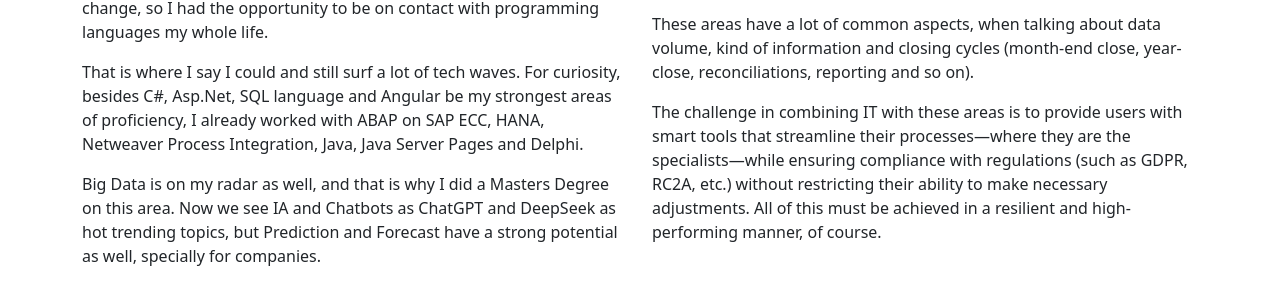
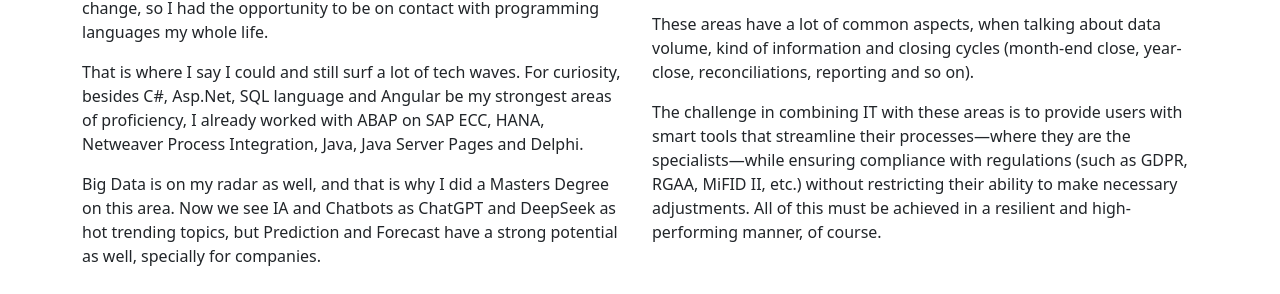
Before and after one commit to evaldosilva/evaldosilva.github.io, a plain HTML site: page index.html in a window 1280 px wide. Shown: the part 793-1087 px from the top of the page. Drawn offline with nearby package versions, Linux system fonts and the light colour scheme.

Commit message:
Typo fix

```diff
--- a/index.html
+++ b/index.html
@@ -82,9 +82,9 @@
             The challenge in combining IT with these areas is to provide users
             with smart tools that streamline their processes—where they are the
             specialists—while ensuring compliance with regulations (such as
-            GDPR, RC2A, etc.) without restricting their ability to make
-            necessary adjustments. All of this must be achieved in a resilient
-            and high-performing manner, of course.
+            GDPR, RGAA, MiFID II, etc.) without restricting their ability to
+            make necessary adjustments. All of this must be achieved in a
+            resilient and high-performing manner, of course.
           </p>
         </div>
       </div>
```
